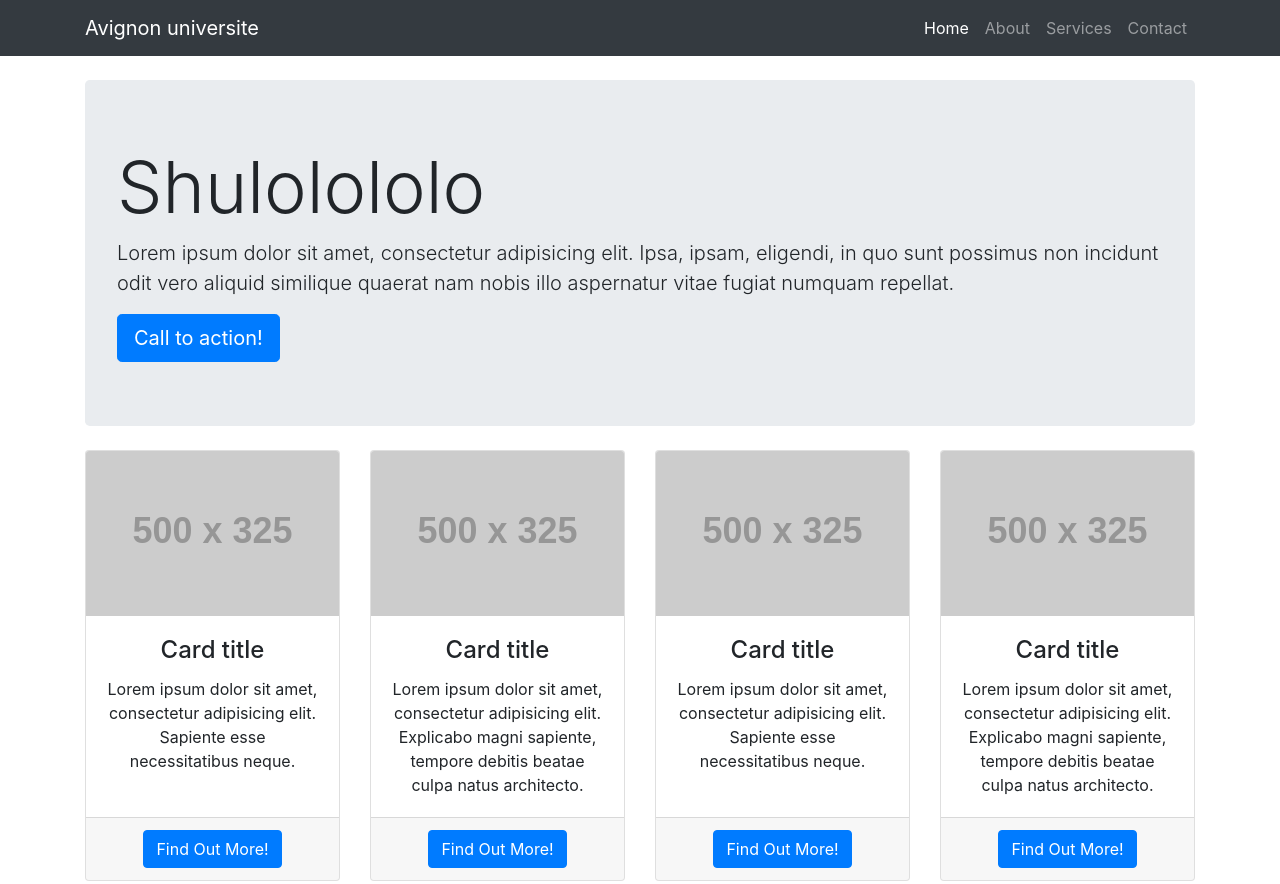
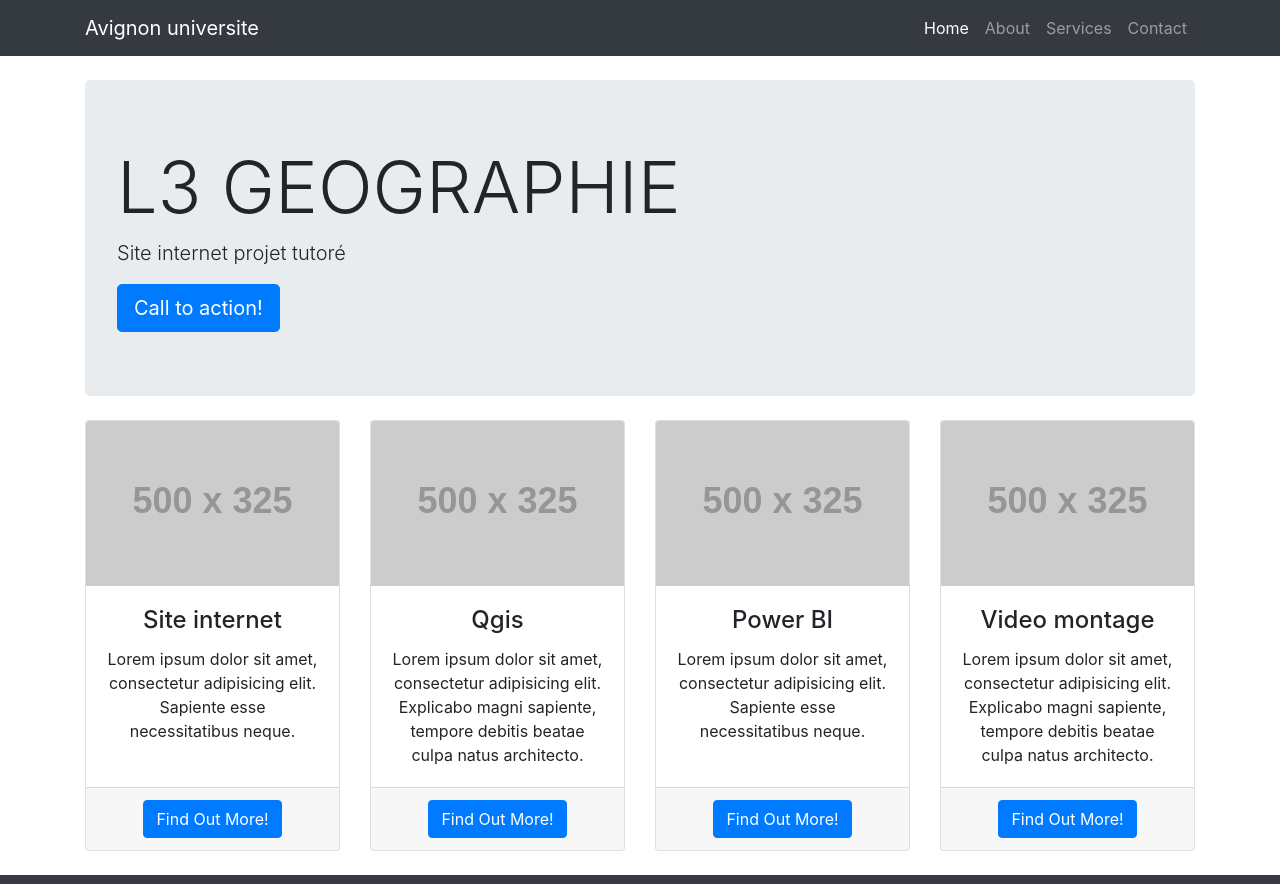
Before and after one commit to rakotohenerick/test-prod, a website: page index.html in a window 1280 px wide. Shown: the top 884 px of the page. Drawn offline with Linux system fonts and the light colour scheme; placeholder pictures from the web are drawn by us.

Commit message:
Update index.html

```diff
--- a/index.html
+++ b/index.html
@@ -53,8 +53,8 @@
 
     <!-- Jumbotron Header -->
     <header class="jumbotron my-4">
-      <h1 class="display-3">Shulolololo</h1>
-      <p class="lead">Lorem ipsum dolor sit amet, consectetur adipisicing elit. Ipsa, ipsam, eligendi, in quo sunt possimus non incidunt odit vero aliquid similique quaerat nam nobis illo aspernatur vitae fugiat numquam repellat.</p>
+      <h1 class="display-3">L3 GEOGRAPHIE</h1>
+      <p class="lead">Site internet projet tutoré</p>
       <a href="#" class="btn btn-primary btn-lg">Call to action!</a>
     </header>
 
@@ -65,7 +65,7 @@
         <div class="card h-100">
           <img class="card-img-top" src="http://placehold.it/500x325" alt="">
           <div class="card-body">
-            <h4 class="card-title">Card title</h4>
+            <h4 class="card-title">Site internet</h4>
             <p class="card-text">Lorem ipsum dolor sit amet, consectetur adipisicing elit. Sapiente esse necessitatibus neque.</p>
           </div>
           <div class="card-footer">
@@ -78,7 +78,7 @@
         <div class="card h-100">
           <img class="card-img-top" src="http://placehold.it/500x325" alt="">
           <div class="card-body">
-            <h4 class="card-title">Card title</h4>
+            <h4 class="card-title">Qgis</h4>
             <p class="card-text">Lorem ipsum dolor sit amet, consectetur adipisicing elit. Explicabo magni sapiente, tempore debitis beatae culpa natus architecto.</p>
           </div>
           <div class="card-footer">
@@ -91,7 +91,7 @@
         <div class="card h-100">
           <img class="card-img-top" src="http://placehold.it/500x325" alt="">
           <div class="card-body">
-            <h4 class="card-title">Card title</h4>
+            <h4 class="card-title">Power BI</h4>
             <p class="card-text">Lorem ipsum dolor sit amet, consectetur adipisicing elit. Sapiente esse necessitatibus neque.</p>
           </div>
           <div class="card-footer">
@@ -104,7 +104,7 @@
         <div class="card h-100">
           <img class="card-img-top" src="http://placehold.it/500x325" alt="">
           <div class="card-body">
-            <h4 class="card-title">Card title</h4>
+            <h4 class="card-title">Video montage</h4>
             <p class="card-text">Lorem ipsum dolor sit amet, consectetur adipisicing elit. Explicabo magni sapiente, tempore debitis beatae culpa natus architecto.</p>
           </div>
           <div class="card-footer">
```
